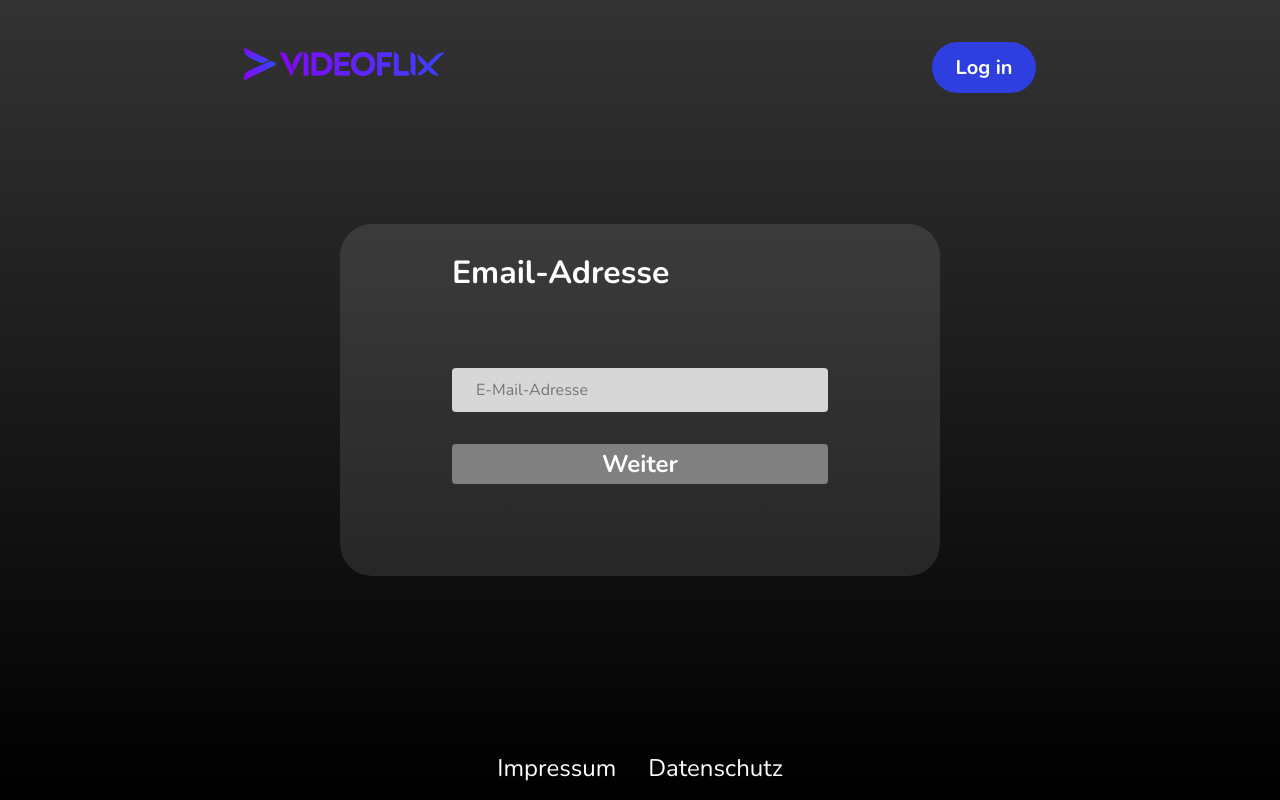
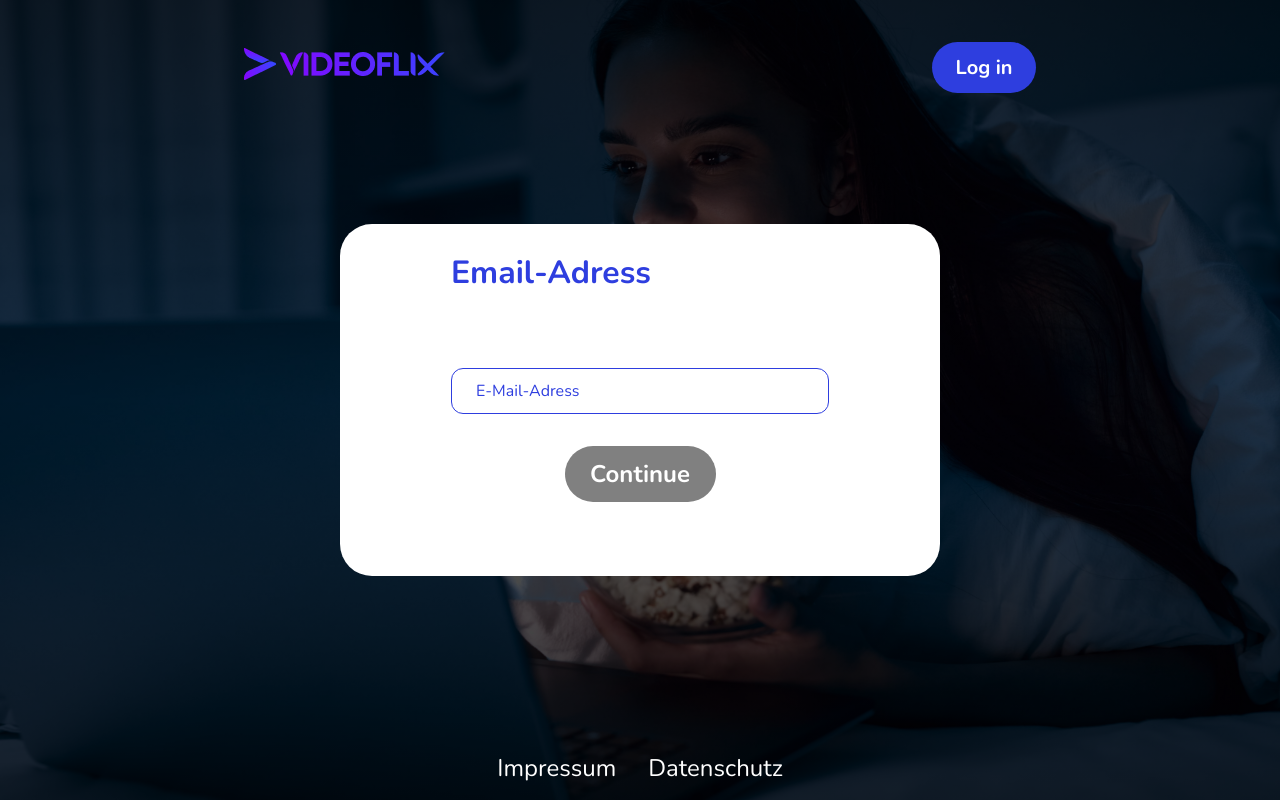
Before and after one commit to Jad134/videoflix-frontend, an Angular app: page /register in a window 1280 px wide. Built offline with nearby package versions, Linux system fonts and the light colour scheme.

Commit message:
change register design

```diff
--- a/src/app/register-page/register/register.component.html
+++ b/src/app/register-page/register/register.component.html
@@ -3,25 +3,25 @@
     <div class="login-container" [@animSlider]="counter">
         <div class="register-container-bg" *ngIf="counter === 0">
             <div class="action-div">
-                <h2>Email-Adresse</h2>
+                <h2>Email-Adress</h2>
                 <form #mailForm="ngForm" class="login-form">
-                    <input pattern="[a-z0-9._%+-]+@[a-z0-9.-]+\.[a-z]{2,}$"  #emailInput="ngModel" required [(ngModel)]="sharedService.currentMail" placeholder="E-Mail-Adresse" name="email"
+                    <input pattern="[a-z0-9._%+-]+@[a-z0-9.-]+\.[a-z]{2,}$"  #emailInput="ngModel" required [(ngModel)]="sharedService.currentMail" placeholder="E-Mail-Adress" name="email"
                         class="login-email-input" type="email">
-                    <button  [class.disabled]="!mailForm.valid" class="login-button" (click)="checkMail(emailInput)">Weiter</button>
-                    <p #mailInfo class="taken-mail-info">*Diese Email ist bereits vergeben</p>
+                    <button  [class.disabled]="!mailForm.valid" class="login-button" (click)="checkMail(emailInput)">Continue</button>
+                    <p #mailInfo class="taken-mail-info">*This mail is already taken</p>
                 </form>
             </div>
         </div>
         <div class="register-container-bg" *ngIf="counter === 1">
             <div class="action-div">
-                <h2>Namen</h2>
+                <h2>Name</h2>
                 <form #nameForm="ngForm" class="login-form2" (ngSubmit)="onNext()">
-                    <input required [(ngModel)]="firstName" placeholder="Vorname" name="firstName"
+                    <input required [(ngModel)]="firstName" placeholder="First Name" name="firstName"
                         class="login-email-input" type="text">
-                    <input required [(ngModel)]="lastName" placeholder="Nachname" name="lastName"
+                    <input required [(ngModel)]="lastName" placeholder="Last Name" name="lastName"
                         class="login-email-input" type="text">
-                    <button [disabled]="!nameForm.valid" class="login-button" type="submit">Weiter</button>
-                    <button class="login-button" type="button" (click)="onPrevious()">Zurück</button>
+                    <button [disabled]="!nameForm.valid" class="login-button" type="submit">Continue</button>
+                    <button class="login-button" type="button" (click)="onPrevious()">Back</button>
                 </form>
             </div>
         </div>
@@ -29,37 +29,36 @@
             <div class="action-div">
                 <h2 class="address-headline">Adresse & Nummer</h2>
                 <form #addressForm="ngForm" class="login-form2" (ngSubmit)="onNext()">
-                    <input required [(ngModel)]="address" placeholder="Adresse" name="address" class="login-email-input"
+                    <input required [(ngModel)]="address" placeholder="Adress" name="address" class="login-email-input"
                         type="text">
-                    <input [(ngModel)]="phoneNumber" placeholder="Telefon Nummer (optional)" name="phoneNumber"
+                    <input [(ngModel)]="phoneNumber" placeholder="Phone number (optional)" name="phoneNumber"
                         class="login-email-input" type="number">
-                    <button [disabled]="!addressForm.valid" class="login-button" type="submit">Weiter</button>
-                    <button class="login-button" type="button" (click)="onPrevious()">Zurück</button>
+                    <button [disabled]="!addressForm.valid" class="login-button" type="submit">Continue</button>
+                    <button class="login-button" type="button" (click)="onPrevious()">Back</button>
                 </form>
             </div>
         </div>
         <div class="register-container-bg" *ngIf="counter === 3">
             <div class="action-div">
-                <h2>Passwort</h2>
+                <h2>Password</h2>
                 <form #pwForm="ngForm" class="login-form2">
-                    <input required [(ngModel)]="pw1" placeholder="Passwort" name="firstPassword"
+                    <input required [(ngModel)]="pw1" placeholder="Password" name="firstPassword"
                         class="login-email-input" type="password">
-                    <input required [(ngModel)]="pw2" placeholder="Passwort wiederholen" name="repeatPassword"
+                    <input required [(ngModel)]="pw2" placeholder="Confirm password" name="repeatPassword"
                         class="login-email-input" type="password">
                     <button [disabled]="!pwForm.valid || pw1 !== pw2" (click)="register()" class="login-button"
-                        type="submit">Registrieren</button>
-                    <button class="login-button" type="button" (click)="onPrevious()">Zurück</button>
+                        type="submit">Register</button>
+                    <button class="login-button" type="button" (click)="onPrevious()">Back</button>
                 </form>
             </div>
         </div>
         <div class="register-succes-bg" *ngIf="counter === 4">
             <div class="success-registered-info-container">
-                <h1>Herzlich Willkommen</h1>
-                <p class="info1"> Wir haben Ihnen eine Bestätigungs-E-Mail gesendet. <br> Bitte überprüfen Sie Ihr
-                    Postfach und folgen Sie dem darin enthaltenen Link, um Ihr Profil zu aktivieren.</p>
-                <p class="info2"> Falls Sie die E-Mail nicht in Ihrem Posteingang finden, sehen Sie bitte auch in Ihrem
-                    Spam- oder Junk-Mail-Ordner nach.</p>
-                <button (click)="routeToLogIn()" class="final-login-button">Einloggen</button>
+                <h1>Welcome</h1>
+                <p class="info1"> We have sent you a confirmation email.
+                    <br> Please check your inbox and follow the link inside to activate your profile.</p>
+                <p class="info2"> If you do not find the email in your inbox, please also check your Spam or Junk Mail folder.</p>
+                <button (click)="routeToLogIn()" class="final-login-button">Log In</button>
             </div>
         </div>
     </div>
--- a/src/app/register-page/register/register.component.scss
+++ b/src/app/register-page/register/register.component.scss
@@ -1,7 +1,11 @@
 @import '../../../styles.scss';
 
 section {
-    background: $background-design;
+    background:
+        linear-gradient(180deg, rgba(0, 0, 0, 0.8) 0%, rgba(0, 0, 0, 0.6) 50%, rgba(0, 0, 0, 0.8) 100%),
+        url('/assets/img/signup.jpeg');
+    background-repeat: no-repeat;
+    background-size: cover;
     height: 100vh;
     display: flex;
     justify-content: center;
@@ -9,7 +13,8 @@ section {
 }
 
 .register-container-bg {
-    background-color: rgba(255, 255, 255, 0.1);
+    background-color: white;
+    color: $main-blue;
     /* padding: 138px; rausnehmen?*/
     height: 44%;
     width: 40%;
@@ -41,21 +46,23 @@ section {
     flex-direction: column;
     gap: 32px;
     margin-top: 32px;
+    align-items: center;
 }
 
 .login-form2 {
     display: flex;
     flex-direction: column;
-    gap: 32px;
+    gap: 22px;
+    align-items: center;
 }
 
 .login-email-input {
     background-color: $input-color;
     width: 350px;
     height: 42px;
-    border-radius: 0.25rem;
-    border: none;
-    background-color: #d7d7d7;
+    border-radius: 12px;
+    border: 1px solid $main-blue;
+    background: none;
     padding-left: 24px;
     font-size: 16px;
     font-family: $nunito;
@@ -66,6 +73,7 @@ section {
 
     &::placeholder {
         font-size: 16px;
+        color: $main-blue;
     }
 }
 
@@ -106,20 +114,25 @@ input[type="number"]::-webkit-outer-spin-button {
 }
 
 .login-button {
+    width: 151px;
     border: 0;
     cursor: pointer;
     font-size: 24px;
     font-family: $nunito;
-    padding: 0.25rem 1rem;
-    border-radius: 0.25rem;
-    background: rgb(229, 9, 20);
+    border-radius: 40px;
+    background: $button-blue;
     color: rgb(255, 255, 255);
     font-weight: bold;
     transition: background-color 0.3s ease;
     gap: 8px;
 
+    padding: 12px 24px 12px 24px;
+
+
+
+
     &:hover {
-        background: $hover-red;
+        background: $button-hover;
         /* Slightly darker red */
     }
 
@@ -139,7 +152,7 @@ input[type="number"]::-webkit-outer-spin-button {
     align-items: flex-start;
 
     >h2 {
-        color: white;
+        color: $main-blue;
         font-size: 32px;
         font-family: $nunito;
     }
@@ -172,16 +185,15 @@ input[type="number"]::-webkit-outer-spin-button {
     text-align: center;
 
     >h1 {
-        color: white;
+        color:$main-blue;
         font-family: $nunito;
         font-size: 40px;
         margin-block-end: 0;
-        color: $main-red;
     }
 }
 
 .register-succes-bg {
-    background-color: rgba(255, 255, 255, 0.1);
+    background-color: white;
     display: flex;
     justify-content: center;
     align-items: baseline;
@@ -193,13 +205,13 @@ input[type="number"]::-webkit-outer-spin-button {
 .info1 {
     margin-block-start: 1em;
     margin-block-end: 0em;
-    color: white;
+    color: $main-blue;
 }
 
 .info2 {
     margin-block-start: 24px;
     margin-block-end: 24px;
-    color: white;
+    color: $main-blue
 }
 
 .final-login-button {
@@ -212,9 +224,9 @@ input[type="number"]::-webkit-outer-spin-button {
     width: auto;
     font-size: 20px;
     min-height: 2rem;
-    padding: 0.25rem 1rem;
-    border-radius: 0.25rem;
-    background: $main-red;
+    padding: 12px 24px 12px 24px;
+    border-radius: 40px;
+    background: $button-blue;
     color: rgb(255, 255, 255);
     font-weight: bold;
     transition: background-color 0.3s ease;
@@ -229,7 +241,7 @@ input[type="number"]::-webkit-outer-spin-button {
 .disabled {
     background-color: gray;
 
-    &:hover{
+    &:hover {
         background-color: gray;
     }
 }
--- a/src/app/register-page/register/register.component.ts
+++ b/src/app/register-page/register/register.component.ts
@@ -88,7 +88,7 @@ export class RegisterComponent {
             this.checkExistMail();
         } else {
             // Display a custom error message or take other actions
-            this.mailInfo.nativeElement.innerText = '*Bitte geben Sie eine gültige E-Mail-Adresse ein.';
+            this.mailInfo.nativeElement.innerText = '*Please enter a valid email address.';
             this.mailInfo.nativeElement.style.opacity = '1';
         }
     }
@@ -101,7 +101,7 @@ export class RegisterComponent {
         await this.authService.checkUsername(this.sharedService.currentMail).then(mailExist => {
             if (mailExist) {
                 this.mailInfo.nativeElement.style.opacity = '1'
-                this.mailInfo.nativeElement.innerText = '*Diese Email ist bereits vergeben';
+                this.mailInfo.nativeElement.innerText = '*This mail is already taken.';
             } else {
                 this.mailInfo.nativeElement.style.opacity = '0'
                 this.onNext()
--- a/src/styles.scss
+++ b/src/styles.scss
@@ -10,6 +10,7 @@ $background-design: linear-gradient(to bottom, #333333, #000000);
 $input-color:  #d7d7d7;
 $button-blue:  rgba(46, 62, 223, 1);
 $button-hover: rgb(30 40 144);
+$main-blue: rgba(46, 62, 223, 1);
 
 
 /* Main-font*/
```
Also changed, not shown: src/assets/img/login.jpeg (added).
